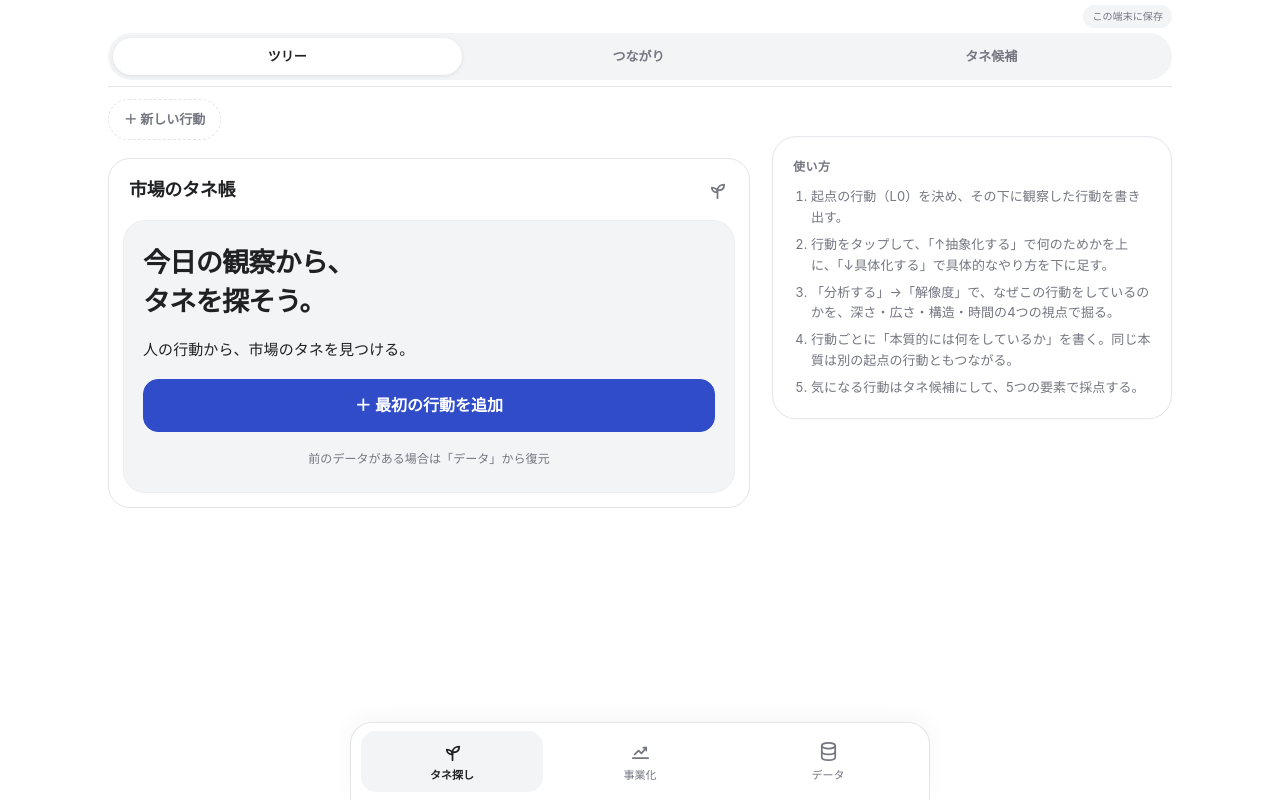
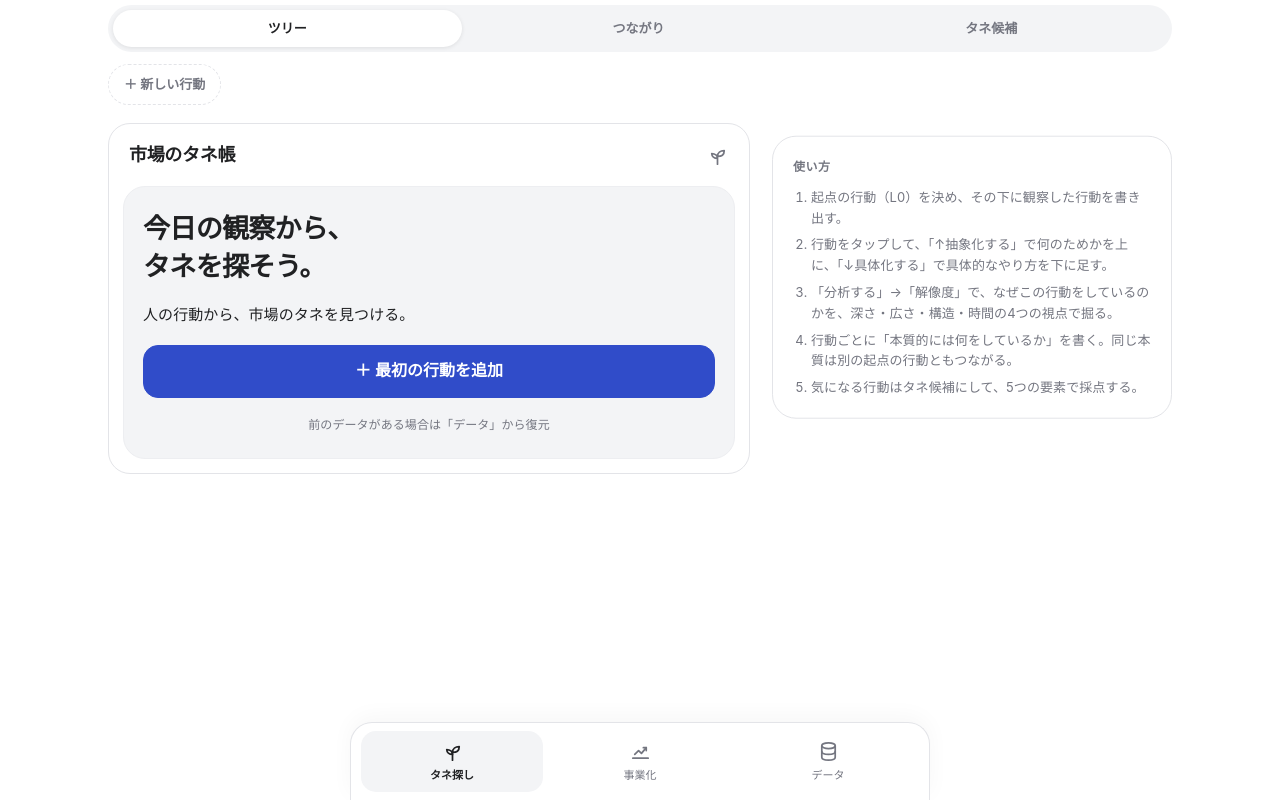
Before and after one commit to yrbonington/tane, a plain HTML site: page index.html in a window 1280 px wide. Drawn offline with Linux system fonts and the light colour scheme.

Commit message:
Remove persistent save indicator and header separator; keep backup reminders in Data

```diff
--- a/index.html
+++ b/index.html
@@ -743,18 +743,18 @@ body.idea-menu-open{overflow:hidden}
 .tag-custom-input:focus{outline:2px solid var(--accent);outline-offset:0}
 .tag-review .btnrow{display:flex;gap:8px;flex-wrap:wrap}
 
-/* 現在位置はタブで示し、重複する画面見出しを省いて中身を上へ。 */
-.bar{padding-top:calc(5px + env(safe-area-inset-top));padding-bottom:4px}
-.bar-top.bar-compact{min-height:0;justify-content:flex-end;gap:0;padding-bottom:2px}
-.bar-compact .status{font-size:10px;line-height:1.25;padding:5px 9px;max-width:100%}
-.bar .subnav{margin:3px 0 2px}
+/* 上部はタネ探しの切替だけ。画面名・保存状態・区切り線を省く。 */
+.bar{border-bottom:0;padding-top:calc(5px + env(safe-area-inset-top));padding-bottom:0}
+.bar .subnav{margin:0 0 2px}
 .grid{margin-top:12px}
+/* 事業化・データではタブバーがないため、iPhoneのセーフエリアを確保。 */
+.bar[hidden]+.grid{margin-top:calc(12px + env(safe-area-inset-top))}
+.backup-hint{color:var(--warn);font-size:13px;line-height:1.5;margin:0}
 </style>
 </head>
 <body>
 <div class="wrap">
-  <header class="bar">
-    <div class="bar-top bar-compact"><span class="status" id="status"></span></div>
+  <header class="bar" id="topBar">
     <div class="subnav" id="subnav" role="tablist">
       <button data-tab="tree">ツリー</button>
       <button data-tab="same">つながり<span class="n" id="n-same"></span></button>
@@ -931,9 +931,6 @@ function openSheet(on){$('#sheet').classList.toggle('open',on);$('#scrim').hidde
 function daysSinceExport(){const t=Number(ls.get(KEY_EXPORT)||0);return t?Math.floor((Date.now()-t)/864e5):null;}
 function render(){
   const act=document.activeElement; const keep=act&&act.id==='addIn'?{v:act.value}:null;
-  const d=daysSinceExport(); const st=$('#status');
-  if(S.nodes.size && (d===null||d>=7)){ st.textContent=d===null?'バックアップ未作成':`バックアップ ${d}日前`; st.className='status alert'; }
-  else { st.textContent='この端末に保存'; st.className='status'; }
   if(S.theme&&!S.nodes.has(S.theme))S.theme=null;
   if(!S.theme){const sv=ls.get(KEY_THEME);S.theme=(sv&&S.nodes.has(sv)&&!S.nodes.get(sv).parent)?sv:(roots()[0]?.id||null);}
   if(S.sel&&!S.nodes.has(S.sel))S.sel=null; if(S.focus&&!S.nodes.has(S.focus))S.focus=null;
@@ -948,7 +945,6 @@ function renderThemes(){const el=$('#themes');if(!el)return;
   $('#themeForm').onsubmit=e=>{e.preventDefault();const v=$('#themeInput').value;$('#themeInput').value='';$('#themeForm').hidden=true;addTheme(v);};
   $('#themeCancel').onclick=()=>{$('#themeForm').hidden=true;};
 }
-$('#status').onclick=()=>{S.tab='data';render();};
 document.querySelectorAll('.bottom [data-area]').forEach(b=>b.onclick=()=>{const a=b.dataset.area,cur=AREA_OF[S.tab];
   S.themeStart=false;
   if(a==='seed')S.tab=cur==='seed'?'tree':(S.lastSeed||'tree');
@@ -957,7 +953,7 @@ document.querySelectorAll('.bottom [data-area]').forEach(b=>b.onclick=()=>{const
   openSheet(false);render();window.scrollTo({top:0});});
 const AREA_OF={tree:'seed',same:'seed',seed:'seed',idea:'biz',data:'data'};
 function renderTabs(){const area=AREA_OF[S.tab]||'seed';if(area==='seed')S.lastSeed=S.tab;
-  $('#subnav').hidden=area!=='seed';
+  $('#topBar').hidden=area!=='seed';$('#subnav').hidden=area!=='seed';
   document.querySelectorAll('#subnav [data-tab]').forEach(t=>{t.setAttribute('aria-pressed',String(t.dataset.tab===S.tab));t.onclick=()=>{S.tab=t.dataset.tab;if(S.tab!=='tree')openSheet(false);render();window.scrollTo({top:0});};});
   document.querySelectorAll('.bottom [data-area]').forEach(b=>b.setAttribute('aria-current',String(b.dataset.area===area)));
   $('#n-same').textContent=[...tagIndex().values()].filter(a=>a.length>=2).length||'';
@@ -1253,7 +1249,8 @@ function renderData(m){
   const d=daysSinceExport(); const themes=roots().length;
   m.innerHTML=`<div class="list">
     <div class="card"><h4>この端末のデータ</h4><div class="stat"><span><b>${themes}</b>起点の行動</span><span><b>${S.nodes.size-themes}</b>下位の行動</span><span><b>${S.ideas.size}</b>事業案</span><span><b>${d===null?'—':d+'日前'}</b>最後のバックアップ</span></div>
-      <p class="muted" style="margin:0">データはこの端末に保存されます。消失に備えてバックアップしてください。</p></div>
+      <p class="muted" style="margin:0">データはこの端末に保存されます。消失に備えてバックアップしてください。</p>
+      ${S.nodes.size&&(d===null||d>=7)?`<p class="backup-hint" role="status">${d===null?'バックアップ未作成':`最後のバックアップから${d}日経過しています`}。下の「バックアップを取る」から保存できます。</p>`:''}</div>
     <div class="card"><h4>バックアップを取る</h4>
       <p class="muted" style="margin:0">ファイル保存、またはコピーできます。</p>
       <div class="btnrow"><button class="btn pri" id="exShare">ファイルに保存</button><button class="btn" id="exCopy">コピー</button></div></div>
@@ -1829,7 +1826,7 @@ loadAll();
 if(!S.nodes.size) S.tab='tree';
 render();
 if(navigator.storage&&navigator.storage.persist) navigator.storage.persist().catch(()=>{});
-if('serviceWorker' in navigator && location.protocol==='https:') navigator.serviceWorker.register('sw.js?v=33',{updateViaCache:'none'}).then(reg=>reg.update().catch(()=>{})).catch(()=>{});
+if('serviceWorker' in navigator && location.protocol==='https:') navigator.serviceWorker.register('sw.js?v=34',{updateViaCache:'none'}).then(reg=>reg.update().catch(()=>{})).catch(()=>{});
 </script>
 </body>
 </html>
```
